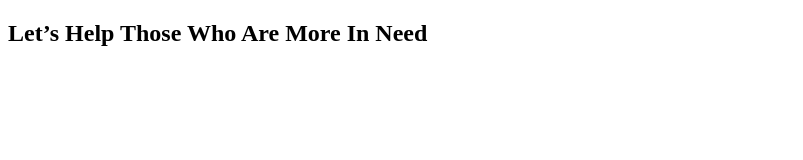
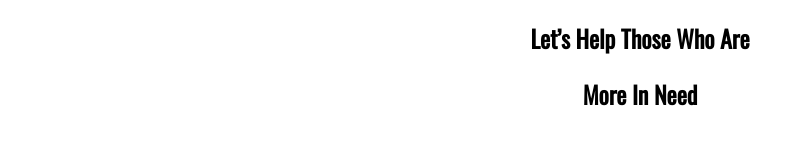
Before and after one commit to Biplob17h/donate-today, a plain HTML site: page index.html in a window 1280 px wide. Shown: the whole page, without its empty margins (0-803 px from the left). Drawn offline with nearby package versions, Linux system fonts and the light colour scheme.

Commit message:
add text style

```diff
--- a/index.html
+++ b/index.html
@@ -5,13 +5,16 @@
     <meta http-equiv="X-UA-Compatible" content="IE=edge">
     <meta name="viewport" content="width=device-width, initial-scale=1.0">
     <title>donate-today</title>
+    <link rel="preconnect" href="https://fonts.googleapis.com">
+<link rel="preconnect" href="https://fonts.gstatic.com" crossorigin>
+<link href="https://fonts.googleapis.com/css2?family=Oswald&display=swap" rel="stylesheet">
     <link rel="stylesheet" href="style.css">
 </head>
 <body>
-    <section>
+    <section class="need-help">
         <div>
-            <h1>Let’s Help Those Who Are
-                More In Need</h1>
+            <h1>Let’s Help Those Who Are </h1>
+              <h1>  More In Need</h1>
         </div>
     </section>
 
--- a/style.css
+++ b/style.css
@@ -0,0 +1,8 @@
+body{
+    margin-left: 10%;
+    margin-right: 10%;
+    font-family: 'Oswald', sans-serif;
+}
+.need-help{
+    text-align: center;
+}
```
